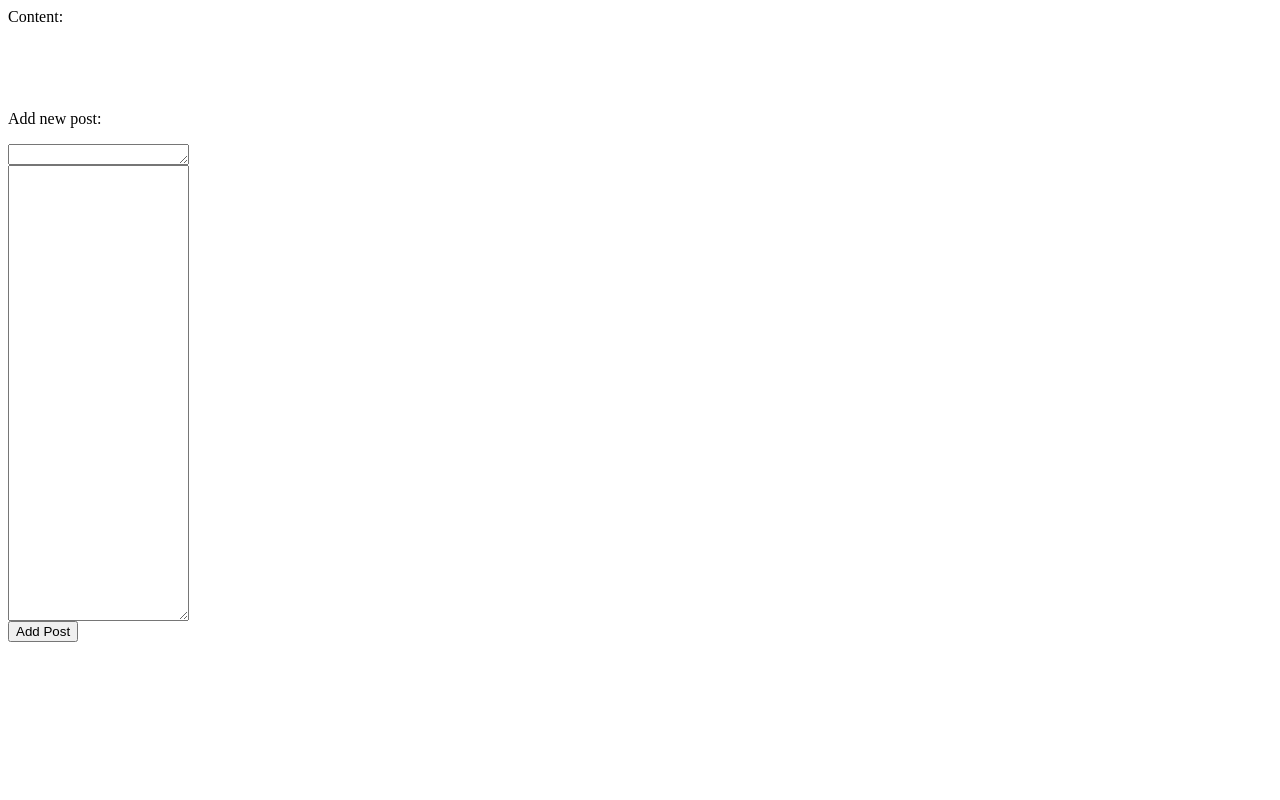
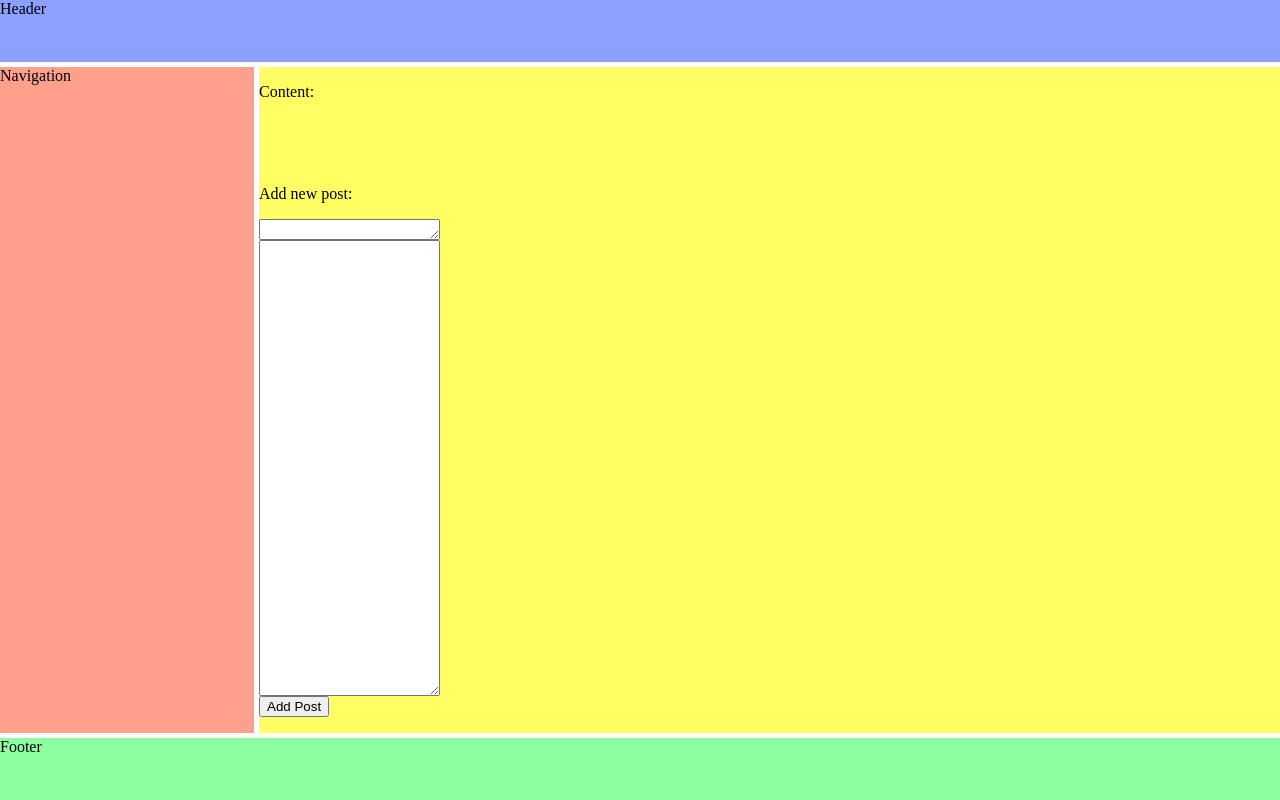
Before and after one commit to srkiNZ84/chooser, a plain HTML site: page src/index.html in a window 1280 px wide. Drawn offline with Linux system fonts and the light colour scheme; no server answers.

Commit message:
Switch to CSS Grid for layout
This works now, though it didn't before. Page is somewhat reactive.

Issue(s): None

```diff
--- /dev/null
+++ b/src/chooser.css
@@ -0,0 +1,35 @@
+body {
+  margin: 0px;
+  height: 100%;
+}
+
+section {
+  display: grid;
+  width: 100%;
+  height: 100%;
+  grid-template-columns: 1fr 3fr 1fr;
+  grid-template-rows: 1fr 5fr 1fr;
+  grid-column-gap: 5px;
+  grid-row-gap: 5px;
+  grid-template-areas: "head head head" "nav main main" "foot foot foot";
+}
+
+section > header {
+  grid-area: head;
+  background-color: #8ca0ff;
+}
+
+section > nav {
+  grid-area: nav;
+  background-color: #ffa08c;
+}
+
+section > main {
+  grid-area: main;
+  background-color: #ffff64;
+}
+
+section > footer {
+  grid-area: foot;
+  background-color: #8cffa0;
+}
--- a/src/index.html
+++ b/src/index.html
@@ -1,9 +1,14 @@
 <html>
   <head>
     <title>Chooser Blog Engine</title>
+    <link rel="stylesheet" href="chooser.css" />
     <script type="text/javascript" src="chooser.js"></script>
   </head>
   <body onload="displayPosts()">
+    <section id="page">
+      <header>Header</header>
+      <nav>Navigation</nav>
+      <main>
         <p>Content:</p>
         <br />
         <ul id="postsDisplay"></ul>
@@ -18,5 +23,8 @@
         <button onclick="addPost()" type="button">Add Post</button>
         <br />
         <p id="myResultsBox"></p>
+      </main>
+      <footer>Footer</footer>
+    </section>
   </body>
 </html>
```
Lines whose indentation alone changed are shown as unchanged.
